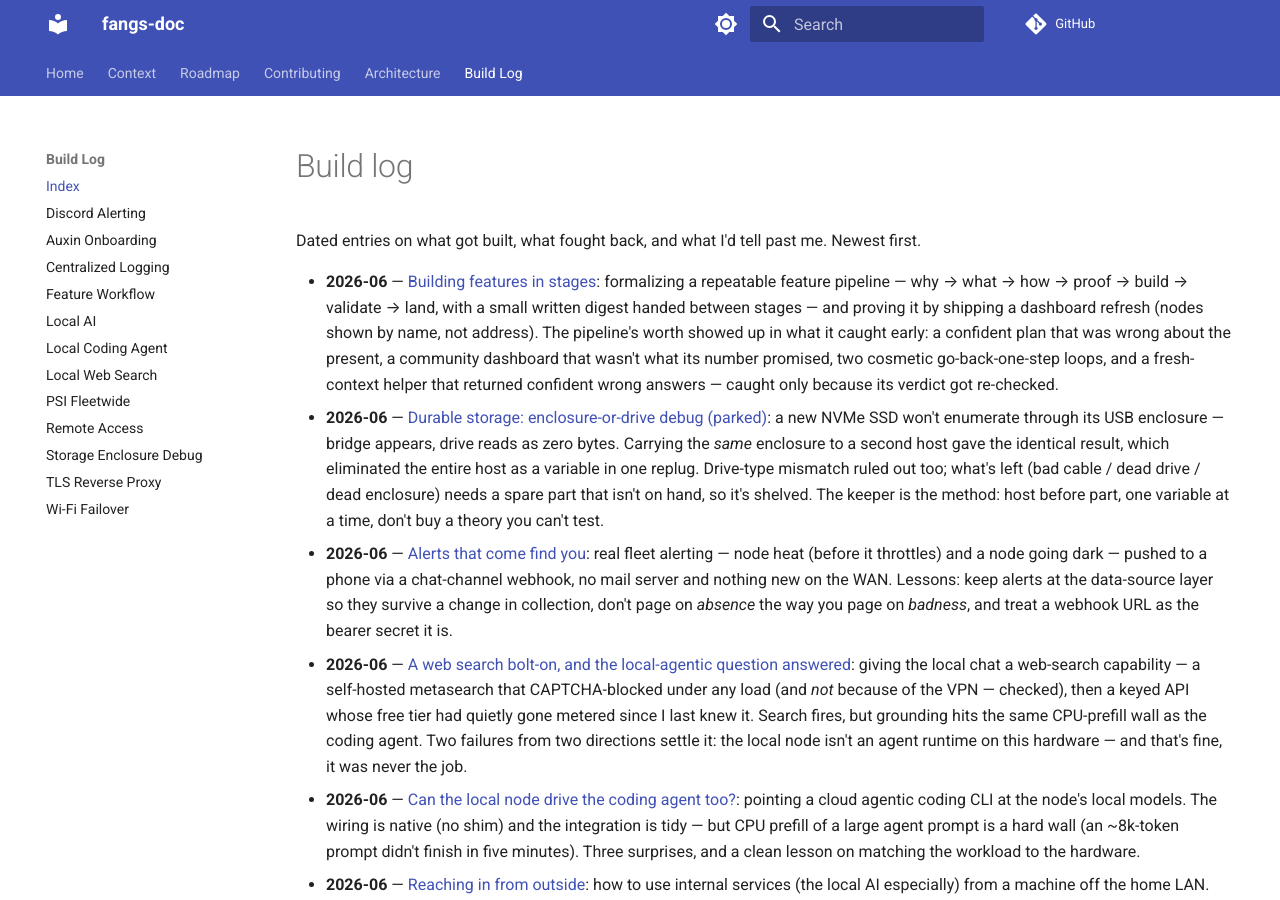
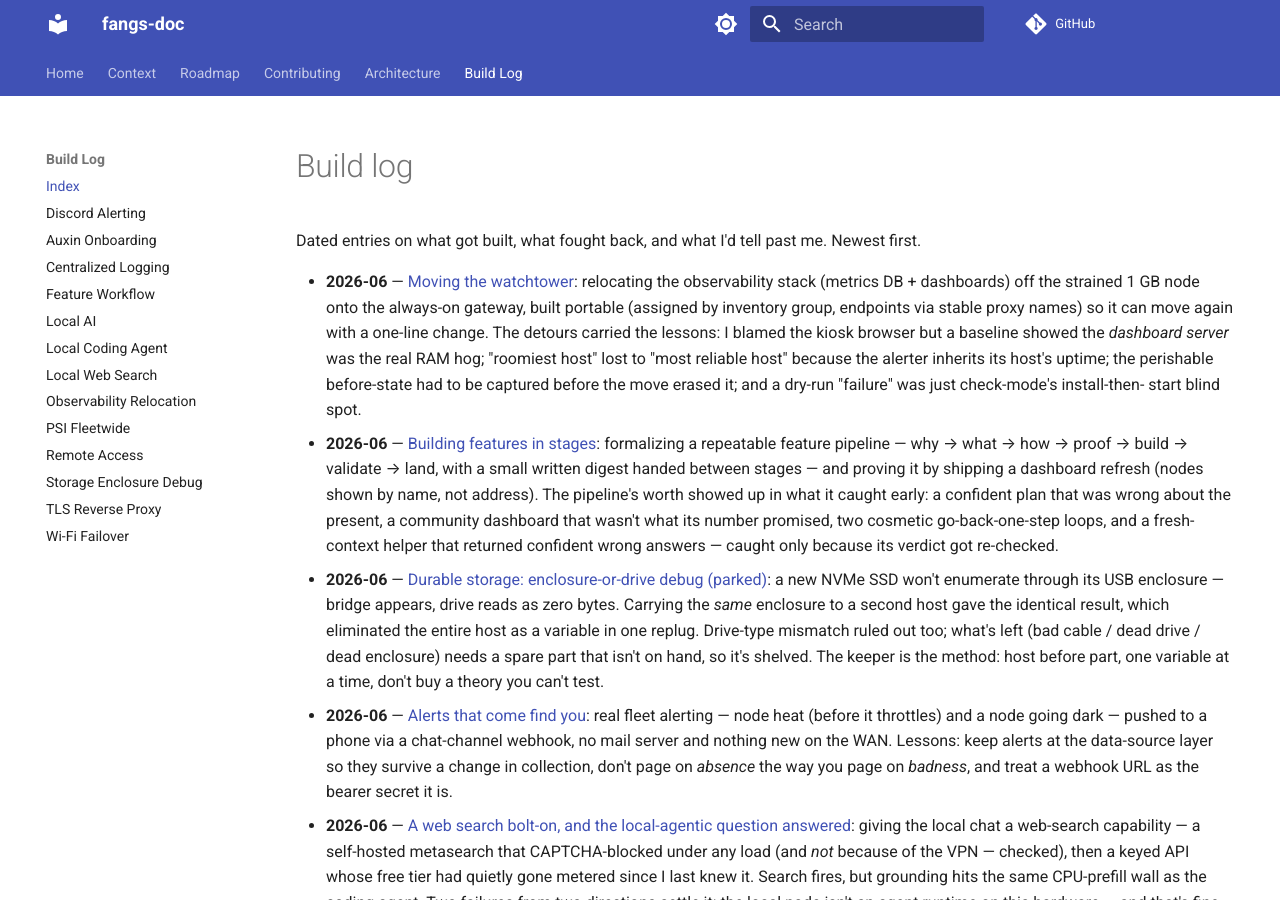
Before and after one commit to Caleb-Wrobel/fangs-doc, an MkDocs documentation site: the page built from docs/log/README.md, in a window 1280 px wide and 900 px high. Built offline with MkDocs 1.6.1 and Material for MkDocs 9.7.7, drawn with Linux system fonts in a browser that asks for light colours; comment, search, counter and statistics services are not loaded.

Commit message:
the watchtower moves / from the small node to the strong / by name, it still sees
Build-log entry on relocating the observability stack (metrics + dashboards) off
the strained small node onto the always-on gateway, built portable (inventory
group + proxy-name endpoints). Lessons: measure before you blame (the dashboard
server, not the browser, was the RAM hog); the alerter belongs on the most
reliable host, not the roomiest; capture perishable before-state immediately;
and a dry-run's install-then-start "failure" is a check-mode artifact. Sanitized
(conceptual roles, no addresses); indexed in log/README.md + nav.

Co-Authored-By: Claude Opus 4.8 <noreply@anthropic.com>

```diff
--- a/docs/log/README.md
+++ b/docs/log/README.md
@@ -3,6 +3,14 @@
 Dated entries on what got built, what fought back, and what I'd tell past me.
 Newest first.
 
+- **2026-06** — [Moving the watchtower](2026-06-observability-relocation.md): relocating the
+  observability stack (metrics DB + dashboards) off the strained 1 GB node onto the always-on
+  gateway, built portable (assigned by inventory group, endpoints via stable proxy names) so it can
+  move again with a one-line change. The detours carried the lessons: I blamed the kiosk browser but
+  a baseline showed the *dashboard server* was the real RAM hog; "roomiest host" lost to "most
+  reliable host" because the alerter inherits its host's uptime; the perishable before-state had to
+  be captured before the move erased it; and a dry-run "failure" was just check-mode's install-then-
+  start blind spot.
 - **2026-06** — [Building features in stages](2026-06-feature-workflow.md): formalizing a
   repeatable feature pipeline — why → what → how → proof → build → validate → land, with a
   small written digest handed between stages — and proving it by shipping a dashboard refresh
--- a/mkdocs.yml
+++ b/mkdocs.yml
@@ -52,6 +52,7 @@ nav:
       - Local AI: log/2026-06-local-ai.md
       - Local Coding Agent: log/2026-06-local-coding-agent.md
       - Local Web Search: log/2026-06-local-web-search.md
+      - Observability Relocation: log/2026-06-observability-relocation.md
       - PSI Fleetwide: log/2026-06-psi-fleetwide.md
       - Remote Access: log/2026-06-remote-access.md
       - Storage Enclosure Debug: log/2026-06-storage-enclosure-debug.md
```
Also changed, not shown: docs/log/2026-06-observability-relocation.md (added, +100 -0 lines).
